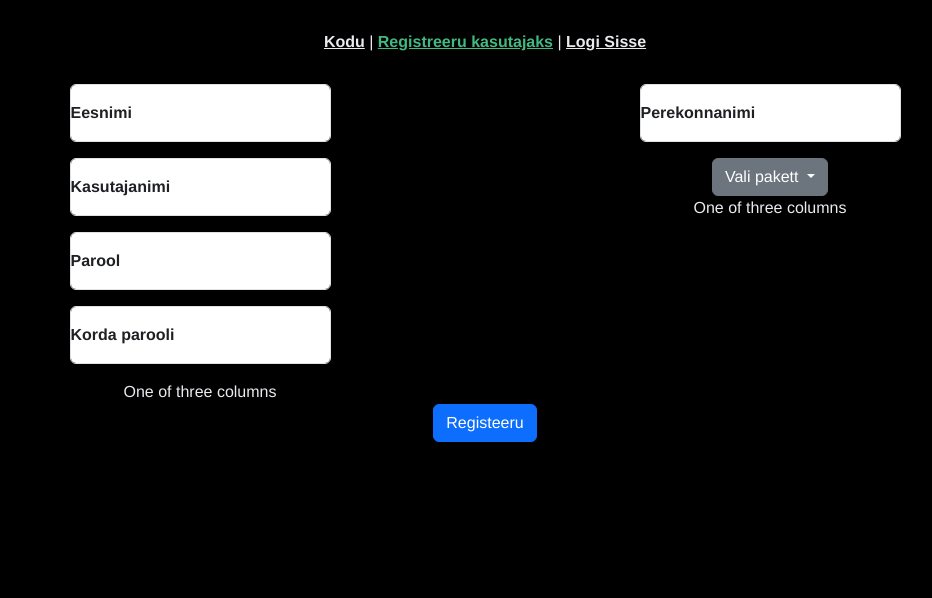
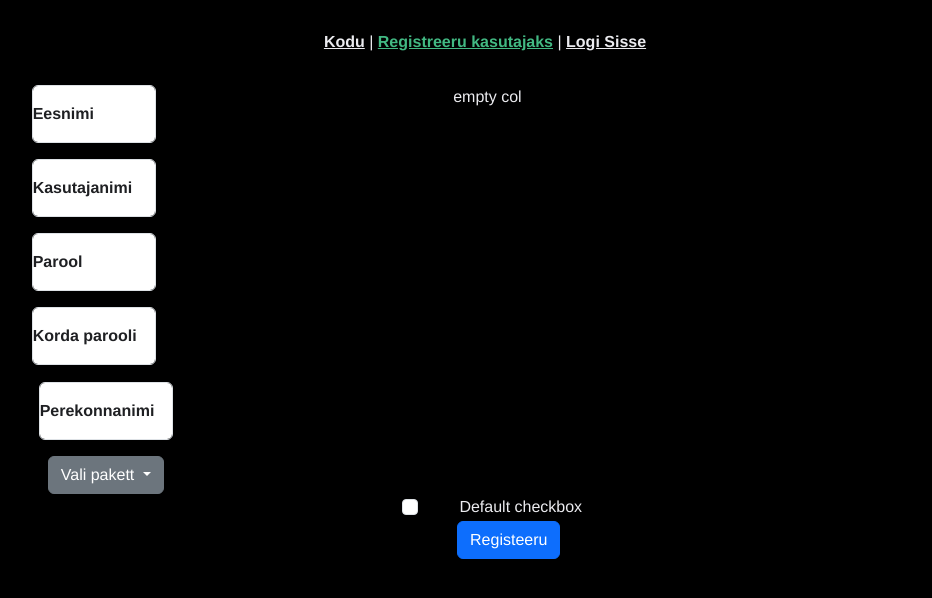
Before and after one commit to dranluik/rainaifront, a Vue app: page /signup in a window 1280 px wide. Shown: the top 598 px of the page, without its empty margins (155-1087 px from the left). Built offline with nearby package versions, Linux system fonts and the light colour scheme.

Commit message:
ANNA-LIISA putting only 1 div in signupview template

```diff
--- a/src/views/SignUpView.vue
+++ b/src/views/SignUpView.vue
@@ -1,43 +1,53 @@
 <template>
 
   <div class="container text-center">
+    <div class="row">
+      <div class="col col-4">
         <div class="row align-items-start">
-      <div class="col">
+
           <div class="row justify-content-center">
-          <div class="col col-6 form-floating mb-3">
+            <div class="col col-5 form-floating mb-3">
               <input type="email" class="form-control" placeholder="name@example.com">
               <label for="floatingInput" class="custom-label">Eesnimi</label>
             </div>
           </div>
           <div class="row justify-content-center">
-          <div class="col col-6 form-floating mb-3">
+            <div class="col col-5 form-floating mb-3">
               <input type="email" class="form-control" placeholder="name@example.com">
               <label for="floatingInput" class="custom-label">Kasutajanimi</label>
             </div>
           </div>
           <div class="row justify-content-center">
-          <div class="col col-6 form-floating mb-3">
+            <div class="col col-5 form-floating mb-3">
               <input type="email" class="form-control" placeholder="name@example.com">
               <label for="floatingInput" class="custom-label">Parool</label>
             </div>
           </div>
           <div class="row justify-content-center">
-          <div class="col col-6 form-floating mb-3">
+            <div class="col col-5 form-floating mb-3">
               <input type="email" class="form-control" placeholder="name@example.com">
               <label for="floatingInput" class="custom-label">Korda parooli</label>
             </div>
           </div>
-        One of three columns
         </div>
-      <div class="col">
+      </div>
+
+      <div class="col col-4">
+        empty col
+      </div>
+
+      <div class="col col-4">
+
+
         <div class="row justify-content-center">
-          <div class="col col-6 form-floating mb-3">
+          <div class="col col-5 form-floating mb-3">
             <input type="email" class="form-control" placeholder="name@example.com">
             <label for="floatingInput" class="custom-label">Perekonnanimi</label>
           </div>
         </div>
         <div class="dropdown">
-          <button class="btn btn-secondary dropdown-toggle" type="button" data-bs-toggle="dropdown" aria-expanded="false">
+          <button class="btn btn-secondary dropdown-toggle" type="button" data-bs-toggle="dropdown"
+                  aria-expanded="false">
             Vali pakett
           </button>
           <ul class="dropdown-menu">
@@ -46,13 +56,37 @@
             <li><a class="dropdown-item" href="#">Backend</a></li>
           </ul>
         </div>
-        One of three columns
+
+      </div>
+
+
+    </div>
+    <div class="row">
+      <div class="col col-5">
+
+      </div>
+      <div class="col col-5">
+        <div class="row align-items-center">
+          <div class="col col-6 align-items-center">
+            <div class="form-check">
+              <input class="form-check-input" type="checkbox" value="" id="flexCheckDefault">
+              <label class="form-check-label" for="flexCheckDefault">
+                Default checkbox
+              </label>
             </div>
           </div>
         </div>
-  <div>
+        <div class="row align-items-center">
+          <div class="col col-6 align-items-center">
             <a class="btn btn-primary" href="#" role="button">Registeeru</a>
           </div>
+        </div>
+      </div>
+      <div class="col col-5"></div>
+    </div>
+  </div>
+
+
 </template>
 
 
@@ -69,5 +103,8 @@ export default {
   font-weight: bold;
   color: rgb(31, 32, 35);
 }
+.row > .col-4 {
+  margin: 0.05rem;
+}
 
 </style>
```
Lines whose indentation alone changed are shown as unchanged.
